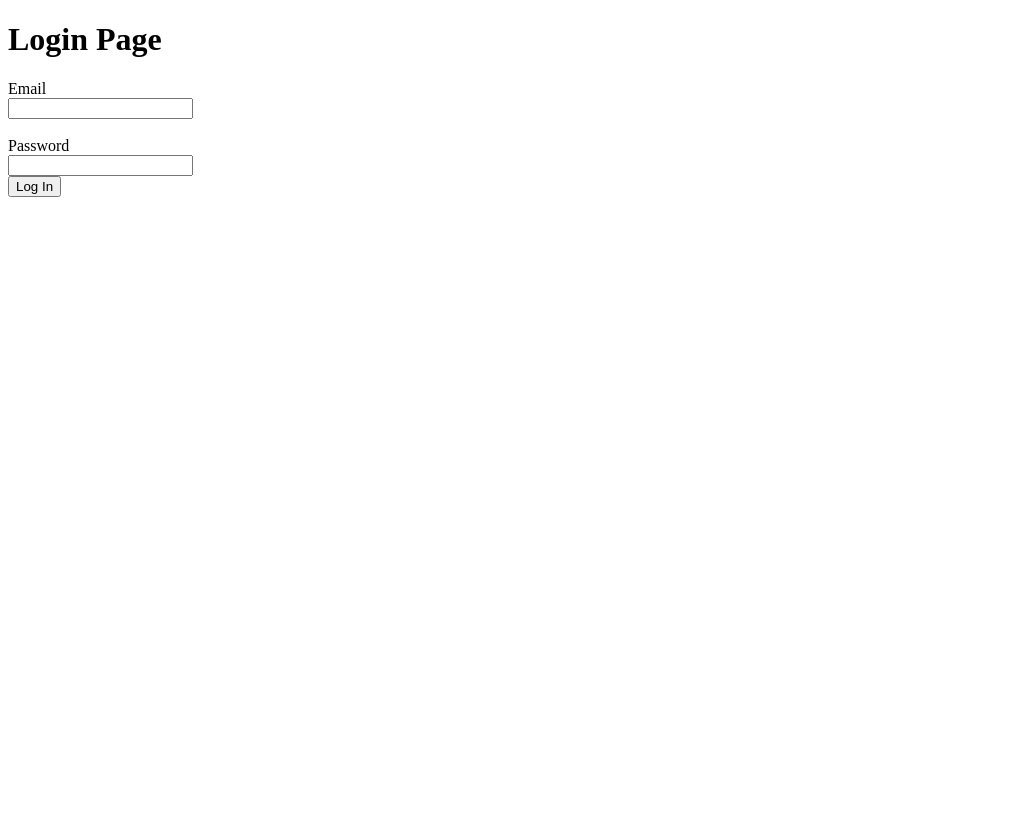
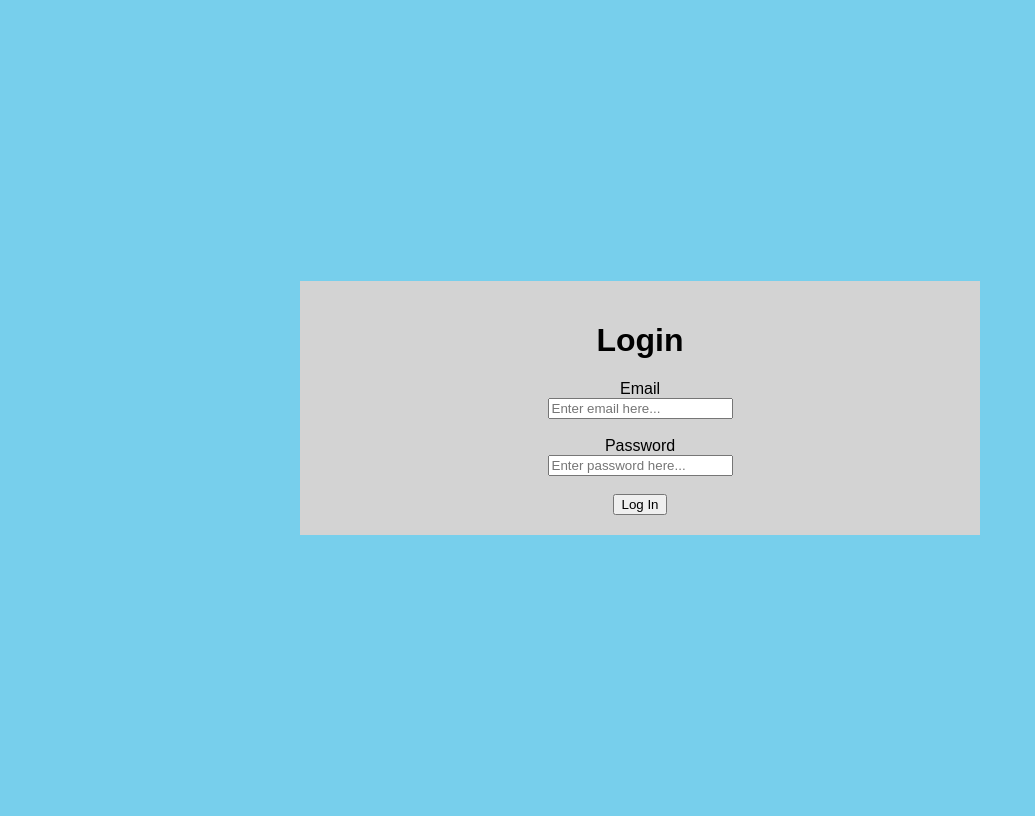
Before and after one commit to emmairiso/taskcreator, a Flask app: page /login in a window 1280 px wide. Shown: the whole page, without its empty margins (0-1035 px from the left). Before the commit the page ends 197 px from the top, so only its background shows below. Run offline with Flask 3, Linux system fonts and the light colour scheme.

Commit message:
add very basic styling to login and signup page

```diff
--- a/static/style.css
+++ b/static/style.css
@@ -0,0 +1,44 @@
+.input-form-container {
+
+    display:flex;
+    justify-content: center;
+    align-items: center;
+    min-height: 100vh;
+    background-color: rgb(119, 207, 236);
+}
+
+.input-form {
+    background-color: lightgray;
+    border-radius: 10px;
+    padding: 20px;
+    width: 80vh;
+    border-radius: 0px;
+
+}
+
+.input-row {
+
+    float: left;
+    width: 75%;
+    margin-top: 6px;
+
+}
+
+p {
+    font-family: sans-serif;
+}
+
+h1 {
+    font-family: sans-serif;
+    text-align: center;
+}
+
+h2 {
+    font-family: sans-serif;
+    text-align: center;
+}
+
+form {
+    font-family : sans-serif;
+    text-align: center;
+}
--- a/templates/login.html
+++ b/templates/login.html
@@ -8,15 +8,17 @@
     <link rel="stylesheet" href="/static/style.css">
 </head>
 
-<body>
-    <h1>Login Page</h1>
+<body class="input-form-container">
+    <div class="input-form">
+    <h1>Login</h1>
     <form action="/login" method="POST">
         <label for="email">Email</label><br>
-        <input type="email" , id="email" name="email"><br><br>
+        <input type="email" , id="email" name="email" placeholder="Enter email here..."><br><br>
         <label for="password">Password</label><br>
-        <input type="password" , id="password" name="password"><br>
+        <input type="password" , id="password" name="password" placeholder="Enter password here..."><br><br>
         <input type="submit" value="Log In">
     </form>
+    </div>
 </body>
 
 </html>
```
Also changed, not shown: templates/signup.html (+7 -4 lines).
